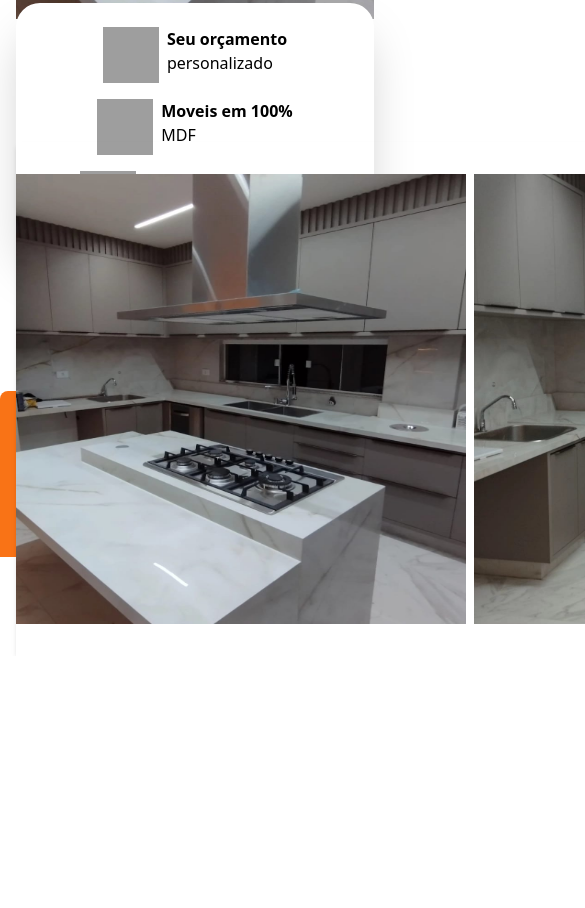
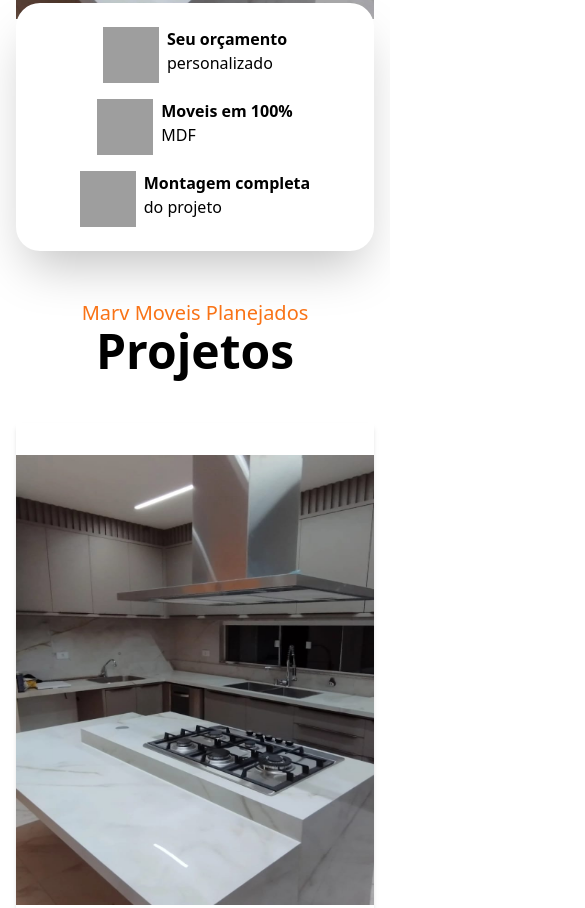
Before and after one commit to AlexsonPereira/Marv, a website: page index.html in a window 390 px wide. Shown: the part 501-1409 px from the top of the page, 585 px wide, since content can reach past the window. Before the commit the page ends 1157 px from the top, so only its background shows below. Drawn offline with Linux system fonts and the light colour scheme; grey boxes are pictures that could not be loaded.

Commit message:
Update index.html

```diff
--- a/index.html
+++ b/index.html
@@ -92,7 +92,7 @@
         </div>
         <div class="flex items-center justify-normal">
           <ul
-            class="flex justify-center shadow-md py-8 flex-wrap gap-2 mt-12 sm:flex-nowrap sm:overflow-x-auto sm:justify-normal sm:absolute"
+            class="flex justify-center shadow-md py-8 flex-wrap gap-2 mt-12 sm:flex-nowrap sm:overflow-x-auto sm:justify-normal"
           >
             <img
               src="./src/assets/1683803188121.jpg"
```
